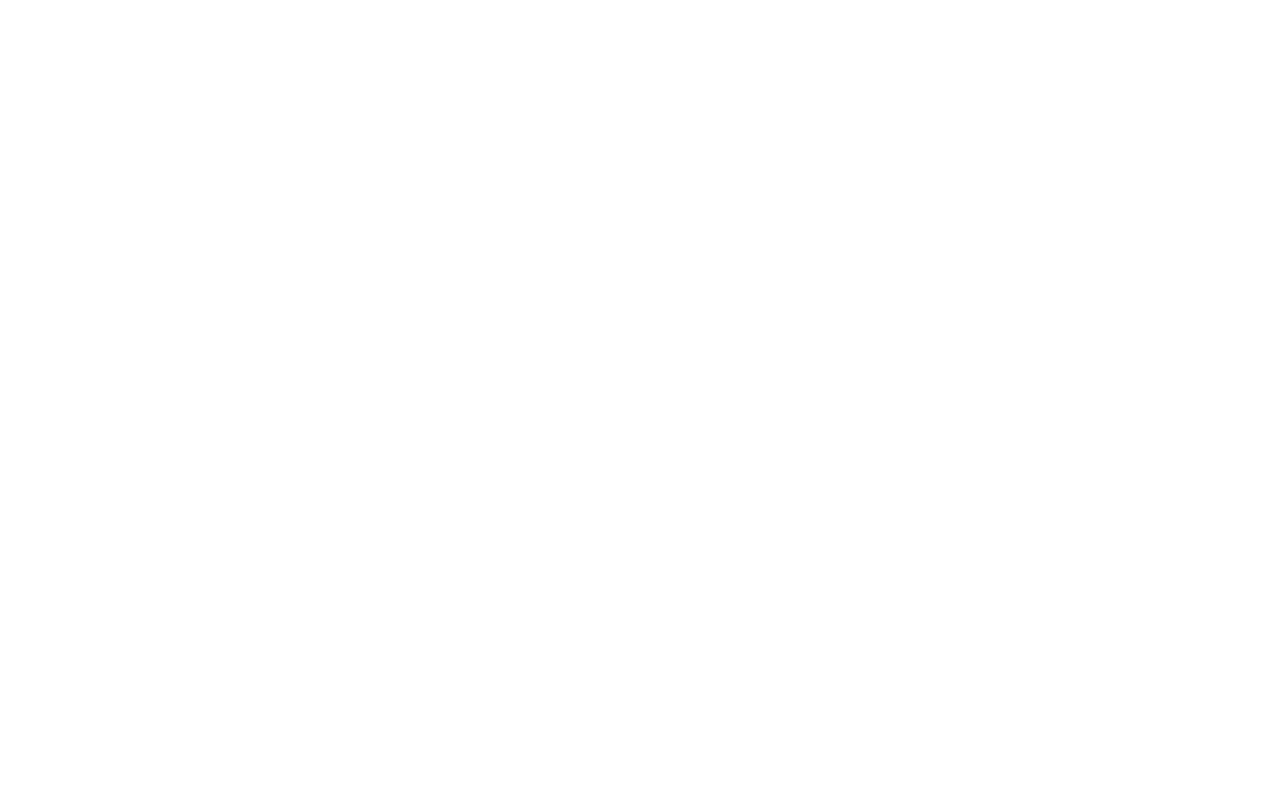
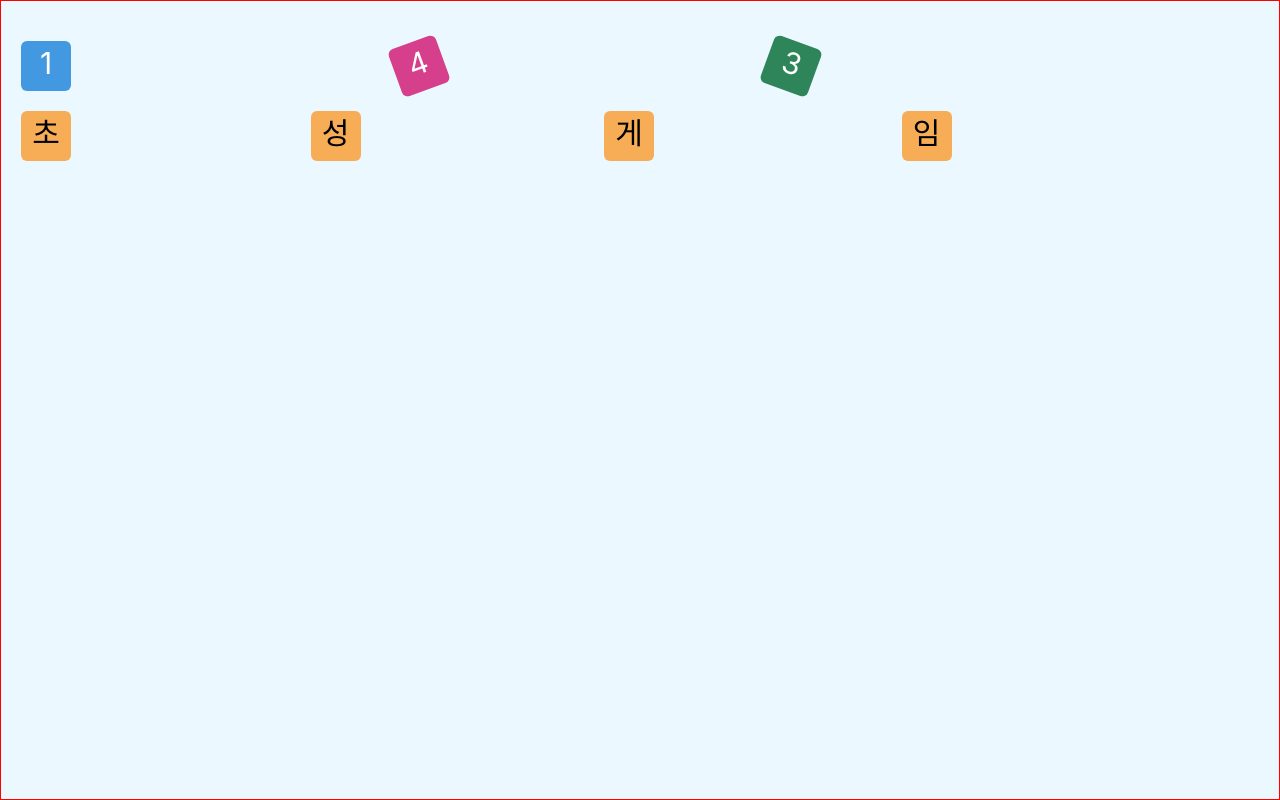
Before and after one commit to GarlicBears/143quiz_frontend, a React (Create React App) app: page /main in a window 1280 px wide. Before the commit this address had no page. Built offline with nearby package versions, Linux system fonts and the light colour scheme.

Commit message:
메인페이지 세팅 및 수정 중..

```diff
--- a/src/App.tsx
+++ b/src/App.tsx
@@ -2,11 +2,13 @@
 import { BrowserRouter as Router, Route, Routes } from 'react-router-dom';
 import LandingPage from './Pages/LandingPage';
 import Layout from './Components/Common/Layout';
+import MainPage from './Components/MainPage';
 
 function App() {
   return (
     <Router>
       <Routes>
+        <Route path="main" element={<MainPage />} />
         <Route path="/" element={<Layout />}>
           <Route index element={<LandingPage />} />
         </Route>
--- /dev/null
+++ b/src/Components/MainPage.tsx
@@ -0,0 +1,146 @@
+import React from 'react';
+import { useNavigate } from 'react-router-dom';
+import { Box, Text, Flex, SimpleGrid, Image } from '@chakra-ui/react';
+
+const MainPage: React.FC = () => {
+  return (
+    <Box border="1px solid red" bg="blue.50" minH="100vh" py={10} px={5}>
+      {/*<SimpleGrid columns={3}>*/}
+      {/*  <Box*/}
+      {/*    ml={20}*/}
+      {/*    mt="100px"*/}
+      {/*    bg="purple.500"*/}
+      {/*    p={5}*/}
+      {/*    borderRadius="md"*/}
+      {/*    w="100px"*/}
+      {/*    h="100px"*/}
+      {/*  >*/}
+      {/*    <Text fontSize="4xl" color="white" textAlign="center">*/}
+      {/*      1*/}
+      {/*    </Text>*/}
+      {/*  </Box>*/}
+
+      {/*  <Box*/}
+      {/*    ml={-20}*/}
+      {/*    mt="50px"*/}
+      {/*    mb="50px"*/}
+      {/*    bg="blue.500"*/}
+      {/*    p={5}*/}
+      {/*    borderRadius="md"*/}
+      {/*    border="3px solid black"*/}
+      {/*    transform="rotate(20deg)"*/}
+      {/*    width="100px" // 너비 설정*/}
+      {/*    height="100px" // 높이 설정*/}
+      {/*  >*/}
+      {/*    <Text fontSize="4xl" color="white" textAlign="center">*/}
+      {/*      4*/}
+      {/*    </Text>*/}
+      {/*  </Box>*/}
+
+      {/*  <Box*/}
+      {/*    ml={-60}*/}
+      {/*    mb="30px"*/}
+      {/*    mt="80px"*/}
+      {/*    bg="pink.500"*/}
+      {/*    p={5}*/}
+      {/*    borderRadius="md"*/}
+      {/*    width="100px"*/}
+      {/*    height="100px"*/}
+      {/*    transform="rotate(-10deg)"*/}
+      {/*  >*/}
+      {/*    <Text fontSize="4xl" color="white" textAlign="center">*/}
+      {/*      3*/}
+      {/*    </Text>*/}
+      {/*  </Box>*/}
+      {/*</SimpleGrid>*/}
+      <SimpleGrid columns={3}>
+        <Box bg="blue.400" p={-4} borderRadius="md" w="50px" h="50px">
+          <Text fontSize="3xl" color="white" textAlign="center">
+            1
+          </Text>
+        </Box>
+        <Box
+          ml={-10}
+          bg="pink.500"
+          transform="rotate(-20deg)"
+          p={-4}
+          borderRadius="md"
+          w="50px"
+          h="50px"
+        >
+          <Text fontSize="3xl" color="white" textAlign="center">
+            4
+          </Text>
+        </Box>
+        <Box
+          ml={-20}
+          bg="green.600"
+          transform="rotate(20deg)"
+          p={-4}
+          borderRadius="md"
+          w="50px"
+          h="50px"
+        >
+          <Text fontSize="3xl" color="white" textAlign="center">
+            3
+          </Text>
+        </Box>
+      </SimpleGrid>
+      {/*--------------------143--------------------------*/}
+      <SimpleGrid columns={4} mt={5}>
+        <Box bg="orange.300" p={-4} borderRadius="md" w="50px" h="50px">
+          <Text fontSize="3xl" color="black" textAlign="center">
+            초
+          </Text>
+        </Box>
+        <Box ml={-5} bg="orange.300" p={-4} borderRadius="md" w="50px" h="50px">
+          <Text fontSize="3xl" color="black" textAlign="center">
+            성
+          </Text>
+        </Box>
+        <Box ml={-9} bg="orange.300" p={-4} borderRadius="md" w="50px" h="50px">
+          <Text fontSize="3xl" color="black" textAlign="center">
+            게
+          </Text>
+        </Box>
+        <Box
+          ml={-12}
+          bg="orange.300"
+          p={-4}
+          borderRadius="md"
+          w="50px"
+          h="50px"
+        >
+          <Text fontSize="3xl" color="black" textAlign="center">
+            임
+          </Text>
+        </Box>
+      </SimpleGrid>
+
+      {/*<SimpleGrid columns={4} mr={250}>*/}
+      {/*  <Box bg="green.400" p={5} borderRadius="md" w="100px" h="100px">*/}
+      {/*    <Text fontSize="3xl" color="black" textAlign="center">*/}
+      {/*      초*/}
+      {/*    </Text>*/}
+      {/*  </Box>*/}
+      {/*  <Box bg="green.400" p={5} borderRadius="md" w="100px" h="100px">*/}
+      {/*    <Text fontSize="3xl" color="black" textAlign="center">*/}
+      {/*      성*/}
+      {/*    </Text>*/}
+      {/*  </Box>*/}
+      {/*  <Box bg="green.400" p={5} borderRadius="md" w="100px" h="100px">*/}
+      {/*    <Text fontSize="3xl" color="black" textAlign="center">*/}
+      {/*      게*/}
+      {/*    </Text>*/}
+      {/*  </Box>*/}
+      {/*  <Box bg="green.400" p={5} borderRadius="md" w="100px" h="100px">*/}
+      {/*    <Text fontSize="3xl" color="black" textAlign="center">*/}
+      {/*      임*/}
+      {/*    </Text>*/}
+      {/*  </Box>*/}
+      {/*</SimpleGrid>*/}
+    </Box>
+  );
+};
+
+export default MainPage;
```
Also changed, not shown: 1 other file (tests, documents, lock files or other folders).
